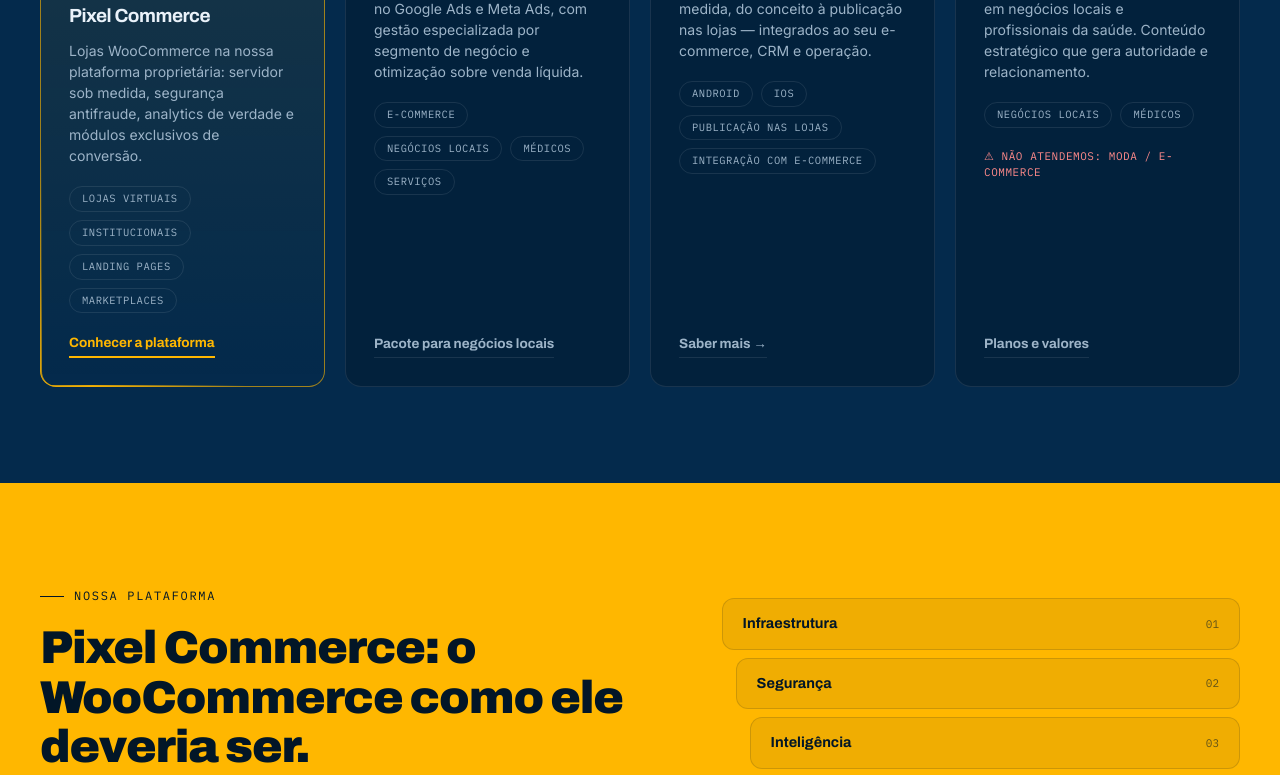
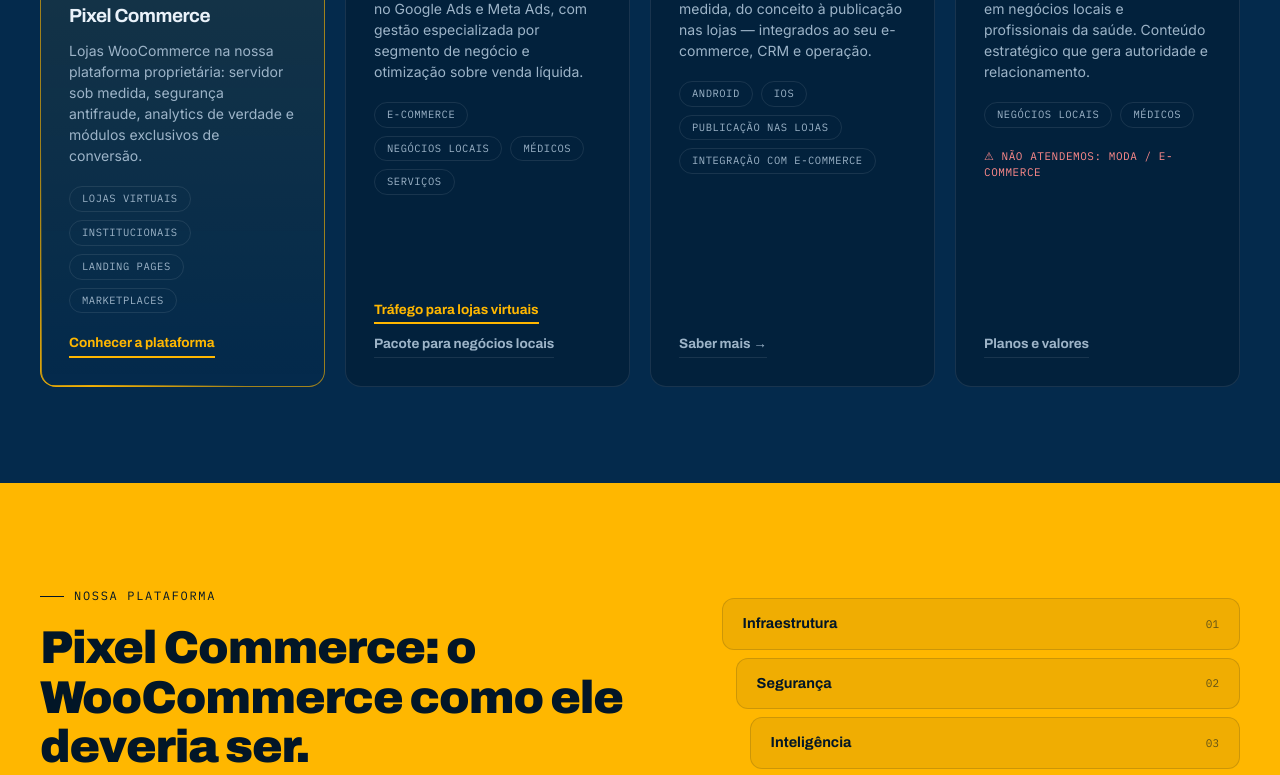
Before and after one commit to pixelpartnersbr/website-pixel, a Next.js app: page / in a window 1280 px wide. Shown: the part 1814-2589 px from the top of the page. Built offline with nearby package versions, Linux system fonts and the light colour scheme.

Commit message:
Add files via upload

```diff
--- a/components/site/Servicos.tsx
+++ b/components/site/Servicos.tsx
@@ -4,6 +4,7 @@
 type Servico = {
   name: string; desc: string; tags: string[];
   featured?: boolean; warn?: string; href?: string; cta?: string;
+  links?: [string, string][];
 };
 
 const servicos: Servico[] = [
@@ -17,7 +18,7 @@
     name: "Tráfego Pago",
     desc: "Campanhas de alta performance no Google Ads e Meta Ads, com gestão especializada por segmento de negócio e otimização sobre venda líquida.",
     tags: ["E-commerce", "Negócios Locais", "Médicos", "Serviços"],
-    href: "/trafego-pago", cta: "Pacote para negócios locais",
+    links: [["/trafego-ecommerce", "Tráfego para lojas virtuais"], ["/trafego-pago", "Pacote para negócios locais"]],
   },
   {
     name: "Desenvolvimento de Apps",
@@ -74,6 +75,23 @@
                 {s.warn && (
                   <p className="mb-4 font-mono text-[11px] uppercase tracking-[0.05em] text-[#FF8A8A]">⚠ {s.warn}</p>
                 )}
+                {s.links ? (
+                  <div className="mt-auto flex flex-col gap-2.5">
+                    {s.links.map(([href, label], j) => (
+                      <a
+                        key={href}
+                        href={href}
+                        className={`w-fit pb-0.5 font-display text-[13.5px] font-bold no-underline transition-colors ${
+                          j === 0
+                            ? "border-b-2 border-amber text-amber"
+                            : "border-b border-line text-dim hover:border-amber/60 hover:text-ink"
+                        }`}
+                      >
+                        {label}
+                      </a>
+                    ))}
+                  </div>
+                ) : (
                   <a
                     href={s.href ?? "/#contato"}
                     className={`mt-auto w-fit font-display text-[13.5px] font-bold ${
@@ -82,6 +100,7 @@
                   >
                     {s.cta ?? "Saber mais →"}
                   </a>
+                )}
               </article>
             </Reveal>
           ))}
--- a/components/site/config.ts
+++ b/components/site/config.ts
@@ -1,5 +1,5 @@
 // ⚙️ AJUSTE AQUI: dados de contato e estatísticas do site institucional
-export const BUILD = "1.30.0";
+export const BUILD = "1.30.1";
 
 export const SITE = {
   whatsapp: "5527996520301",
```
Lines whose indentation alone changed are shown as unchanged.
